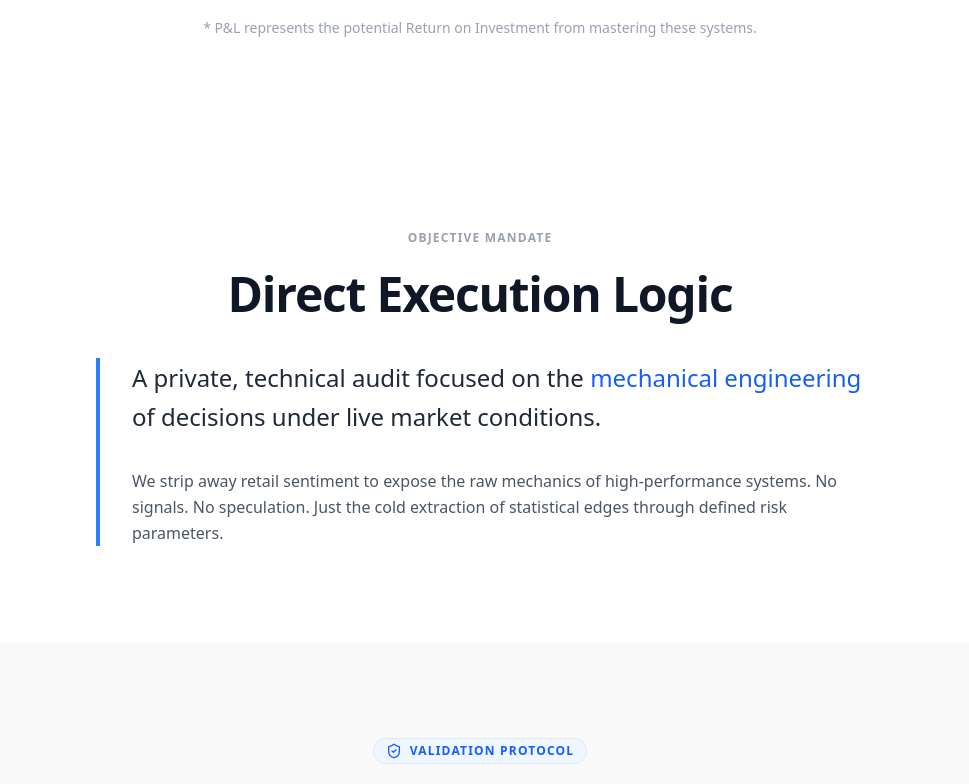
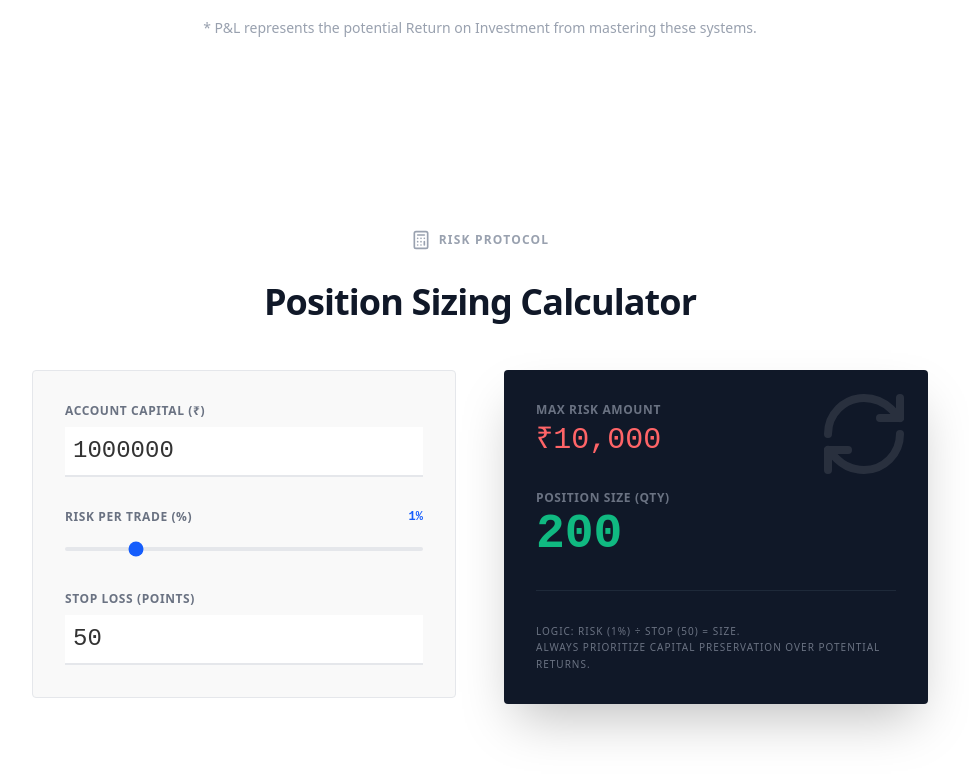
Before and after one commit to gaurav29-maker/gauravkhona.com, a Next.js app: page / in a window 1280 px wide. Shown: the part 1480-2264 px from the top of the page, without its empty margins (160-1129 px from the left). Built offline with nearby package versions, Linux system fonts and the light colour scheme.

Commit message:
feat(apps): add position sizing calculator component

```diff
--- a/app/page.tsx
+++ b/app/page.tsx
@@ -1,6 +1,7 @@
 import Hero from "@/components/Hero";
 import WhatThisIs from "@/components/WhatThisIs";
 import Holdings from "@/components/Holdings";
+import Calculator from "@/components/Calculator";
 import Eligibility from "@/components/Eligibility";
 import Pricing from "@/components/Pricing";
 import Footer from "@/components/Footer";
@@ -10,6 +11,7 @@ export default function Home() {
     <main className="min-h-screen bg-background">
       <Hero />
       <Holdings />
+      <Calculator />
       <WhatThisIs />
       <Eligibility />
       <Pricing />
--- /dev/null
+++ b/components/Calculator.tsx
@@ -0,0 +1,106 @@
+"use client";
+
+import { useState, useEffect } from "react";
+import { Calculator as CalcIcon, RefreshCw } from "lucide-react";
+
+export default function Calculator() {
+    const [accountSize, setAccountSize] = useState<number>(1000000);
+    const [riskPerTrade, setRiskPerTrade] = useState<number>(1);
+    const [stopLoss, setStopLoss] = useState<number>(50);
+
+    // Outputs
+    const [riskAmount, setRiskAmount] = useState<number>(0);
+    const [positionQty, setPositionQty] = useState<number>(0);
+    const [leverage, setLeverage] = useState<number>(1);
+
+    useEffect(() => {
+        const risk = (accountSize * riskPerTrade) / 100;
+        setRiskAmount(risk);
+        // Position Size = Risk / Stop Loss
+        const qty = Math.floor(risk / stopLoss);
+        setPositionQty(qty > 0 ? qty : 0);
+    }, [accountSize, riskPerTrade, stopLoss]);
+
+    return (
+        <section className="py-24 px-6 bg-white border-b border-gray-100">
+            <div className="max-w-4xl mx-auto">
+                <div className="flex items-center gap-2 mb-8 justify-center">
+                    <CalcIcon className="w-5 h-5 text-gray-400" />
+                    <span className="text-xs font-bold text-gray-400 uppercase tracking-widest">Risk Protocol</span>
+                </div>
+
+                <h2 className="text-3xl md:text-4xl font-black text-gray-900 tracking-tight text-center mb-12">
+                    Position Sizing Calculator
+                </h2>
+
+                <div className="grid grid-cols-1 md:grid-cols-2 gap-12 items-start">
+                    {/* INPUTS */}
+                    <div className="space-y-8 bg-[#F9F9F9] p-8 rounded border border-gray-200">
+                        <div>
+                            <label className="block text-xs font-bold text-gray-500 uppercase tracking-wider mb-2">Account Capital (₹)</label>
+                            <input
+                                type="number"
+                                value={accountSize}
+                                onChange={(e) => setAccountSize(Number(e.target.value))}
+                                className="w-full text-2xl font-mono p-2 bg-white border-b-2 border-gray-200 focus:border-blue-500 focus:outline-none transition-colors"
+                            />
+                        </div>
+
+                        <div>
+                            <div className="flex justify-between mb-2">
+                                <label className="text-xs font-bold text-gray-500 uppercase tracking-wider">Risk Per Trade (%)</label>
+                                <span className="text-xs font-mono font-bold text-blue-600">{riskPerTrade}%</span>
+                            </div>
+                            <input
+                                type="range"
+                                min="0.1"
+                                max="5"
+                                step="0.1"
+                                value={riskPerTrade}
+                                onChange={(e) => setRiskPerTrade(Number(e.target.value))}
+                                className="w-full accent-blue-600 h-1 bg-gray-200 rounded-lg appearance-none cursor-pointer"
+                            />
+                        </div>
+
+                        <div>
+                            <label className="block text-xs font-bold text-gray-500 uppercase tracking-wider mb-2">Stop Loss (Points)</label>
+                            <input
+                                type="number"
+                                value={stopLoss}
+                                onChange={(e) => setStopLoss(Number(e.target.value))}
+                                className="w-full text-2xl font-mono p-2 bg-white border-b-2 border-gray-200 focus:border-red-500 focus:outline-none transition-colors"
+                            />
+                        </div>
+                    </div>
+
+                    {/* OUTPUTS */}
+                    <div className="bg-gray-900 text-white p-8 rounded shadow-2xl relative overflow-hidden">
+                        <div className="absolute top-0 right-0 p-4 opacity-10">
+                            <RefreshCw className="w-24 h-24 text-white" />
+                        </div>
+
+                        <div className="relative z-10 space-y-8">
+                            <div>
+                                <p className="text-xs font-bold text-gray-500 uppercase tracking-wider mb-1">Max Risk Amount</p>
+                                <p className="text-3xl font-mono text-red-400">₹{riskAmount.toLocaleString()}</p>
+                            </div>
+
+                            <div>
+                                <p className="text-xs font-bold text-gray-500 uppercase tracking-wider mb-1">Position Size (Qty)</p>
+                                <p className="text-5xl font-mono font-bold text-[#10B981]">{positionQty}</p>
+                            </div>
+
+                            <div className="pt-8 border-t border-gray-800">
+                                <p className="text-[10px] text-gray-500 uppercase tracking-widest leading-relaxed">
+                                    Logic: Risk ({riskPerTrade}%) ÷ Stop ({stopLoss}) = Size.
+                                    <br />
+                                    Always prioritize capital preservation over potential returns.
+                                </p>
+                            </div>
+                        </div>
+                    </div>
+                </div>
+            </div>
+        </section>
+    );
+}
```
